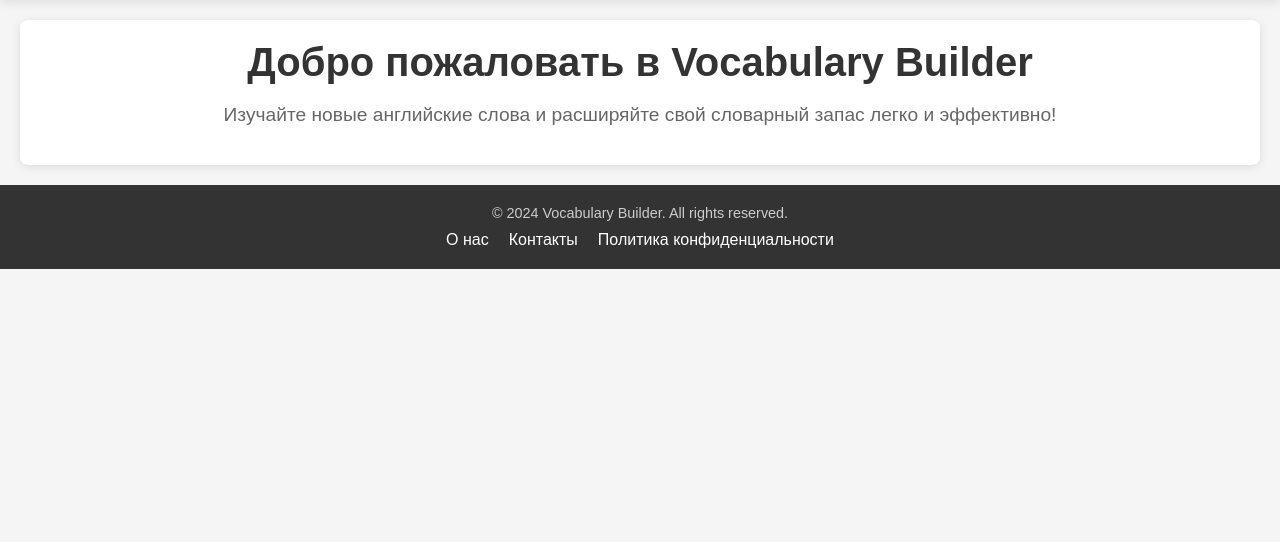
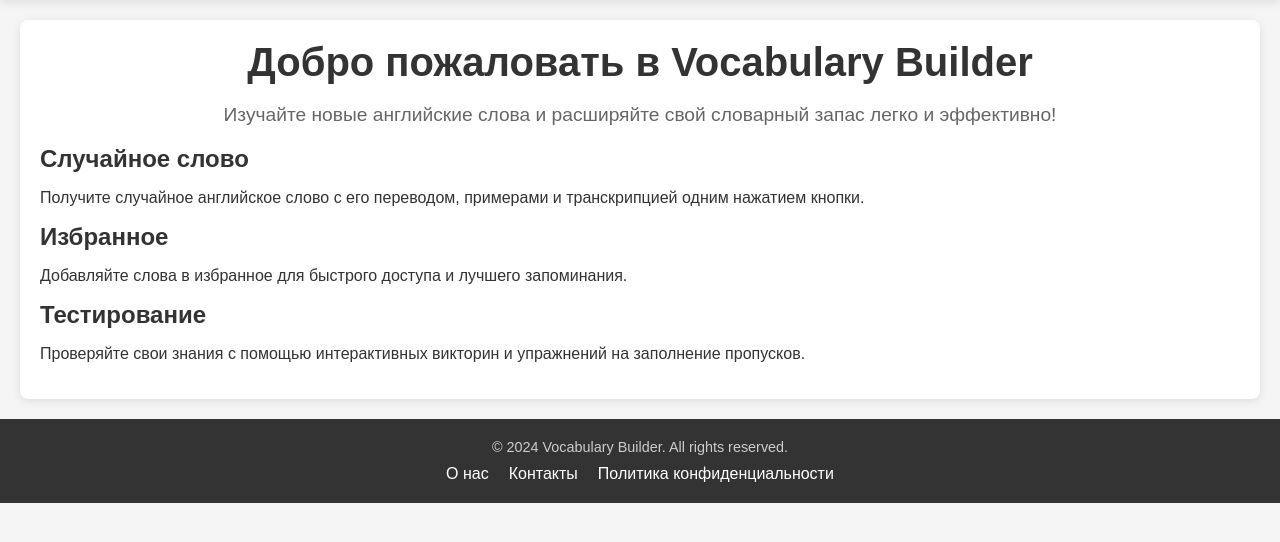
Before and after one commit to ilystsov/vocabulary-builder, a FastAPI app: template src/templates/index.html in a window 1280 px wide. Shown: the part 75-617 px from the top of the page. Run offline with FastAPI, Linux system fonts and the light colour scheme; the template is opened without the code that fills it, so the values that code supplies are empty.

Commit message:
[FEAT] Add features cards html

```diff
--- a/src/templates/index.html
+++ b/src/templates/index.html
@@ -48,6 +48,27 @@
                     <h1 class="h1-adaptive">Добро пожаловать в Vocabulary Builder</h1>
                     <p>Изучайте новые английские слова и расширяйте свой словарный запас легко и эффективно!</p>
                 </section>
+
+                <section class="features-section">
+                    <a href="javascript:void(0)" onclick="welcomeNewWordFeature()" class="flex-link">
+                        <div class="feature">
+                            <h2 class="h2-adaptive">Случайное слово</h2>
+                            <p>Получите случайное английское слово с его переводом, примерами и транскрипцией одним нажатием кнопки.</p>
+                        </div>
+                    </a>
+                    <a href="javascript:void(0)" onclick="welcomeFavouriteFeature()" class="flex-link">
+                        <div class="feature">
+                            <h2 class="h2-adaptive">Избранное</h2>
+                            <p>Добавляйте слова в избранное для быстрого доступа и лучшего запоминания.</p>
+                        </div>
+                    </a>
+                    <a href="javascript:void(0)" onclick="welcomeTestingFeature()" class="flex-link">
+                        <div class="feature">
+                            <h2 class="h2-adaptive">Тестирование</h2>
+                            <p>Проверяйте свои знания с помощью интерактивных викторин и упражнений на заполнение пропусков.</p>
+                        </div>
+                    </a>
+                </section>
             </div>
         </main>
 
```
